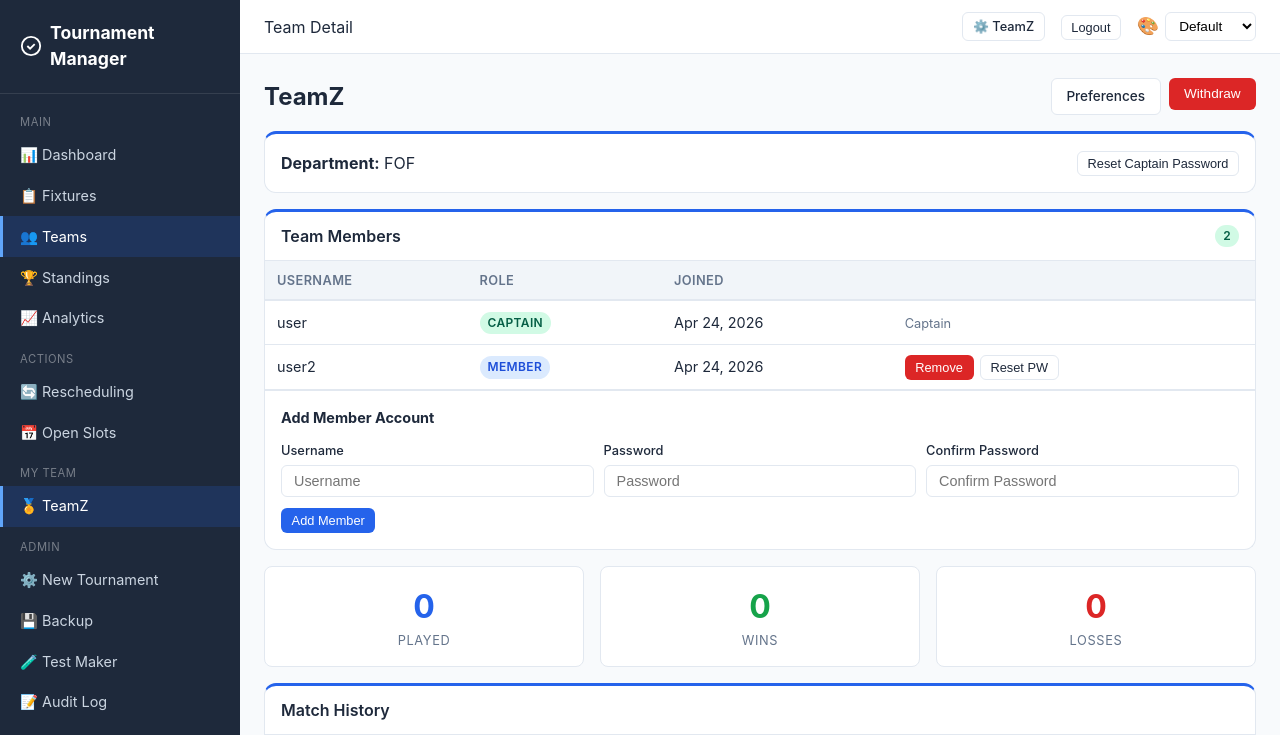
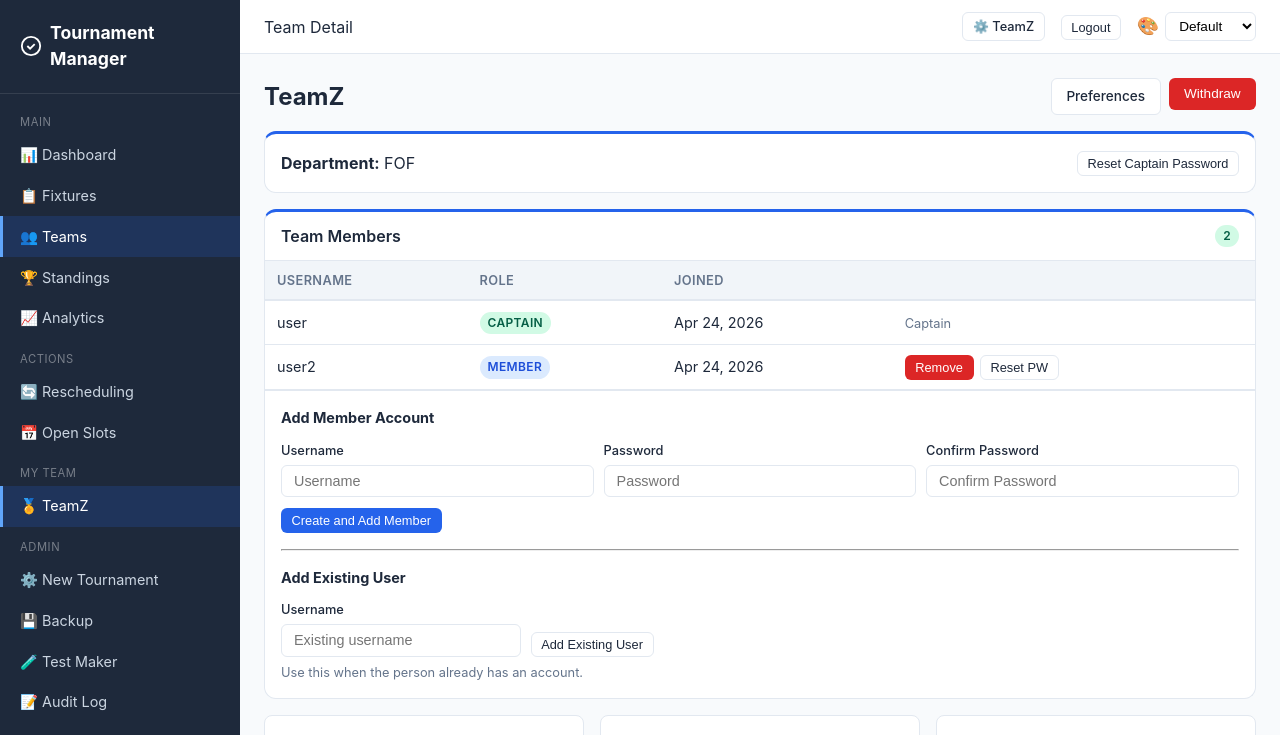
Before and after one commit to simarsamra/Tournament-Manager, a Django app: page /team/1/ in a window 1280 px wide. Shown: the top 735 px of the page. Run offline with Django 5.2, Linux system fonts and the light colour scheme; a user stored in the database is signed in; data comes from the database, SQL or seed files in the repository; both versions use the stored data as it was after the commit; data that the repository does not hold is empty.

Commit message:
feat: Add form for adding existing team members and update team detail template

```diff
--- a/core/forms.py
+++ b/core/forms.py
@@ -396,3 +396,10 @@ class TeamMemberInviteForm(forms.Form):
         if username and User.objects.filter(username=username).exists():
             raise forms.ValidationError("Username already taken.")
         return cleaned
+
+
+class ExistingTeamMemberForm(forms.Form):
+    username = forms.CharField(
+        max_length=150,
+        widget=forms.TextInput(attrs={"class": "form-control", "placeholder": "Existing username"}),
+    )
--- a/core/views.py
+++ b/core/views.py
@@ -28,7 +28,7 @@ from .forms import (
     TournamentForm, CourtForm, TimeSlotForm, TeamRegistrationForm,
     AccountRegistrationForm, CreateTeamForm, StandaloneTeamForm,
     ScoreSubmitForm, RescheduleForm, TeamPreferencesForm, BulkTeamForm,
-    BulkTeamFileForm, CourtAvailabilityForm, TeamMemberInviteForm,
+    BulkTeamFileForm, CourtAvailabilityForm, TeamMemberInviteForm, ExistingTeamMemberForm,
 )
 from .scheduling import (
     generate_fixtures,
@@ -2543,6 +2543,7 @@ def team_detail(request, pk):
         "members_full": members_full,
         "max_members": max_members,
         "invite_form": TeamMemberInviteForm() if (is_captain or is_organizer) else None,
+        "existing_member_form": ExistingTeamMemberForm() if (is_captain or is_organizer) else None,
         **_tournament_context(request, selected_tournament),
     })
 
@@ -2563,26 +2564,62 @@ def manage_team_members(request, pk):
         messages.error(request, f"Team is already at the maximum of {max_members} member(s).")
         return redirect("team_detail", pk=pk)
     if request.method == "POST":
-        form = TeamMemberInviteForm(request.POST)
-        if form.is_valid():
-            new_user = User.objects.create_user(
-                username=form.cleaned_data["username"],
-                password=form.cleaned_data["password"],
-            )
-            TeamMembership.objects.create(team=team, user=new_user, role="member")
-            log_action(
-                request,
-                "team_member_added",
-                f"Member '{new_user.username}' added to team '{team.name}'",
-                tournament=tournament,
-            )
-            messages.success(request, f"Account '{new_user.username}' created and added to {team.name}.")
+        member_action = (request.POST.get("member_action") or "create_account").strip()
+        if member_action == "add_existing":
+            form = ExistingTeamMemberForm(request.POST)
+            if form.is_valid():
+                username = form.cleaned_data["username"].strip()
+                existing_user = User.objects.filter(username=username).first()
+                if not existing_user:
+                    messages.error(request, "User not found.")
+                    return redirect("team_detail", pk=pk)
+
+                if TeamMembership.objects.filter(team=team, user=existing_user).exists():
+                    messages.error(request, f"'{username}' is already in this team.")
+                    return redirect("team_detail", pk=pk)
+
+                if tournament and existing_user.memberships.filter(
+                    team__participations__tournament=tournament
+                ).exclude(team=team).exists():
+                    messages.error(
+                        request,
+                        f"'{username}' is already in another team for this tournament.",
+                    )
+                    return redirect("team_detail", pk=pk)
+
+                TeamMembership.objects.create(team=team, user=existing_user, role="member")
+                log_action(
+                    request,
+                    "existing_team_member_added",
+                    f"Existing user '{existing_user.username}' added to team '{team.name}'",
+                    tournament=tournament,
+                )
+                messages.success(request, f"User '{existing_user.username}' added to {team.name}.")
+            else:
+                for field in form:
+                    for error in field.errors:
+                        messages.error(request, f"{field.label}: {error}")
         else:
-            for error in form.non_field_errors():
-                messages.error(request, error)
-            for field in form:
-                for error in field.errors:
-                    messages.error(request, f"{field.label}: {error}")
+            form = TeamMemberInviteForm(request.POST)
+            if form.is_valid():
+                new_user = User.objects.create_user(
+                    username=form.cleaned_data["username"],
+                    password=form.cleaned_data["password"],
+                )
+                TeamMembership.objects.create(team=team, user=new_user, role="member")
+                log_action(
+                    request,
+                    "team_member_added",
+                    f"Member '{new_user.username}' added to team '{team.name}'",
+                    tournament=tournament,
+                )
+                messages.success(request, f"Account '{new_user.username}' created and added to {team.name}.")
+            else:
+                for error in form.non_field_errors():
+                    messages.error(request, error)
+                for field in form:
+                    for error in field.errors:
+                        messages.error(request, f"{field.label}: {error}")
     return redirect("team_detail", pk=pk)
 
 
--- a/templates/core/team_detail.html
+++ b/templates/core/team_detail.html
@@ -139,8 +139,26 @@
                     {{ invite_form.password_confirm }}
                 </div>
             </div>
-            <button type="submit" class="btn btn-primary btn-sm" {% if members_full %}disabled{% endif %}>Add Member</button>
+            <input type="hidden" name="member_action" value="create_account">
+            <button type="submit" class="btn btn-primary btn-sm" {% if members_full %}disabled{% endif %}>Create and Add Member</button>
         </form>
+
+        {% if existing_member_form %}
+        <hr style="margin:1rem 0;">
+        <h4 style="margin-bottom:0.75rem;font-size:0.9rem;">Add Existing User</h4>
+        <form method="post" action="{% url 'manage_team_members' pk=team.pk %}">
+            {% csrf_token %}
+            <div style="display:flex;gap:0.6rem;align-items:flex-end;flex-wrap:wrap;">
+                <div class="form-group" style="margin-bottom:0;min-width:240px;">
+                    <label style="font-size:0.8rem;">Username</label>
+                    {{ existing_member_form.username }}
+                </div>
+                <input type="hidden" name="member_action" value="add_existing">
+                <button type="submit" class="btn btn-outline btn-sm" {% if members_full %}disabled{% endif %}>Add Existing User</button>
+            </div>
+            <p class="text-muted" style="margin-top:0.4rem;font-size:0.8rem;">Use this when the person already has an account.</p>
+        </form>
+        {% endif %}
     </div>
     {% endif %}
 </div>
```
Also changed, not shown: core/tests.py (+35 -0 lines), db.sqlite3.
